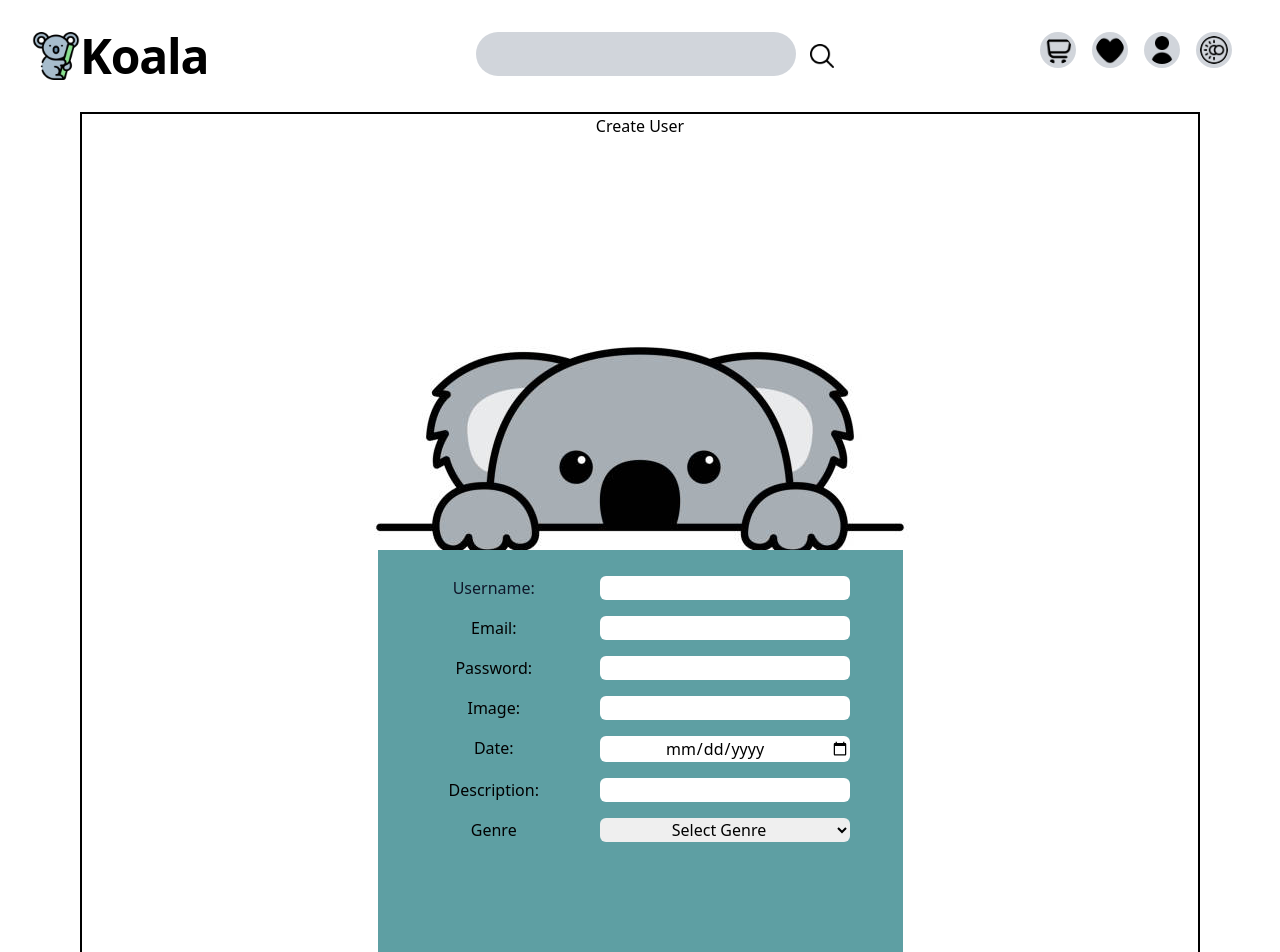
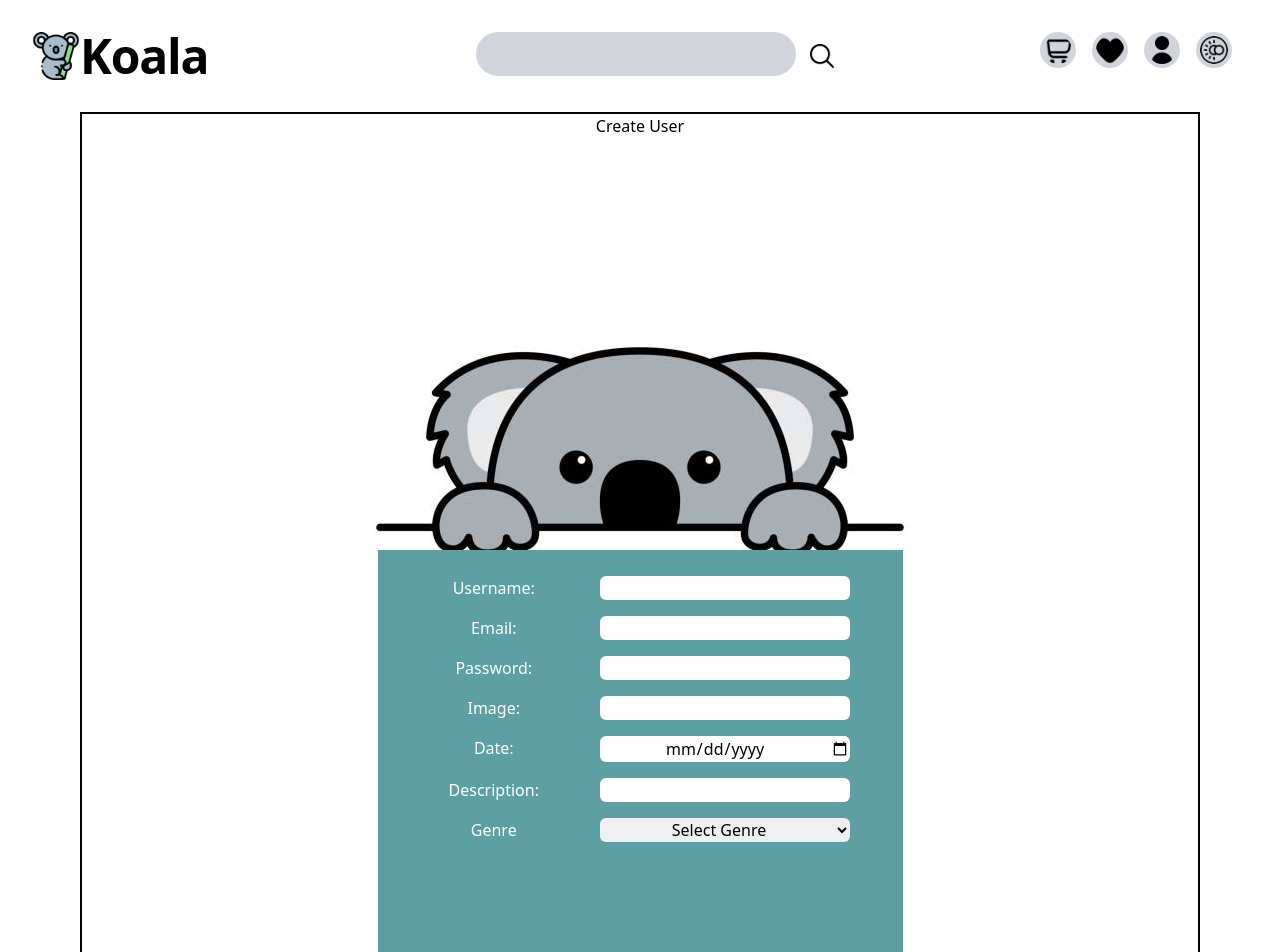
Before and after one commit to Koalaxy-PF/PF_VIDEOGAMES, a React (Vite) app in the folder FRONT_VIDEOGAMES/: page / in a window 1280 px wide. Shown: the top 952 px of the page. Built offline with nearby package versions, Linux system fonts and the light colour scheme.

Commit message:
cambios label

```diff
--- a/FRONT_VIDEOGAMES/src/views/createUser/createUser.jsx
+++ b/FRONT_VIDEOGAMES/src/views/createUser/createUser.jsx
@@ -52,7 +52,7 @@ export default function CreateUser() {
         <img class='justify-center m-auto relative bottom-8 h-85' src={img} alt="" />
         <form class=' relative bottom-60 bg-[#5E9FA3] justify-center w-[525px] m-auto p-[10px] pb-40'>
           <div class='my-4 mr-20 grid grid-cols-2'>
-            <label class='text-slate-900'>Username: </label>{" "}
+            <label class='text-white'>Username: </label>{" "}
             <input onChange={(e) => handleInputChange(e)} class='rounded-md text-right w-[250px]'
               key="username"
               type="text"
@@ -64,7 +64,7 @@ export default function CreateUser() {
           </div>
 
           <div class='my-4  mr-20 grid grid-cols-2' >
-            <label class=''>Email: </label>{" "}
+            <label class='text-white'>Email: </label>{" "}
             <input onChange={(e) => handleInputChange(e)} class='rounded-md text-right w-[250px]'
               key="email"
               type="text"
@@ -74,7 +74,7 @@ export default function CreateUser() {
           </div>
 
           <div class='my-4  mr-20 grid grid-cols-2'>
-            <label>Password: </label>{" "}
+            <label class='text-white'>Password: </label>{" "}
             <input onChange={(e) => handleInputChange(e)} class='rounded-md text-right w-[250px]'
               key="password"
               type="password"
@@ -84,7 +84,7 @@ export default function CreateUser() {
           </div>
 
           <div class='my-4  mr-20 grid grid-cols-2'>
-            <label>Image: </label>{" "}
+            <label class='text-white'>Image: </label>{" "}
             <input onChange={(e) => handleInputChange(e)} class='rounded-md text-right w-[250px]'
               key="image"
               type="text"
@@ -94,7 +94,7 @@ export default function CreateUser() {
           </div>
 
           <div class='my-4  mr-20 grid grid-cols-2'>
-            <label>Date: </label>{" "}
+            <label class='text-white'>Date: </label>{" "}
             <input onChange={(e) => handleInputChange(e)} class='rounded-md w-[250px] text-center'
               key="date"
               type="date"
@@ -104,7 +104,7 @@ export default function CreateUser() {
           </div>
 
           <div class='my-4 mr-20 grid grid-cols-2'>
-            <label>Description: </label>{" "}
+            <label class='text-white'>Description: </label>{" "}
             <input onChange={(e) => handleInputChange(e)} class='rounded-md  w-[250px]'
               key="description"
               type="text"
@@ -114,7 +114,7 @@ export default function CreateUser() {
           </div>
 
           <div class='my-4  mr-20 grid grid-cols-2'>
-            <label>Genre</label>
+            <label class='text-white'>Genre</label>
             <select name="genre" class='rounded-md w-[250px] text-center' required onChange = {
               (e) => handleInputChange(e)}>
                 <option value="">Select Genre</option>
```
